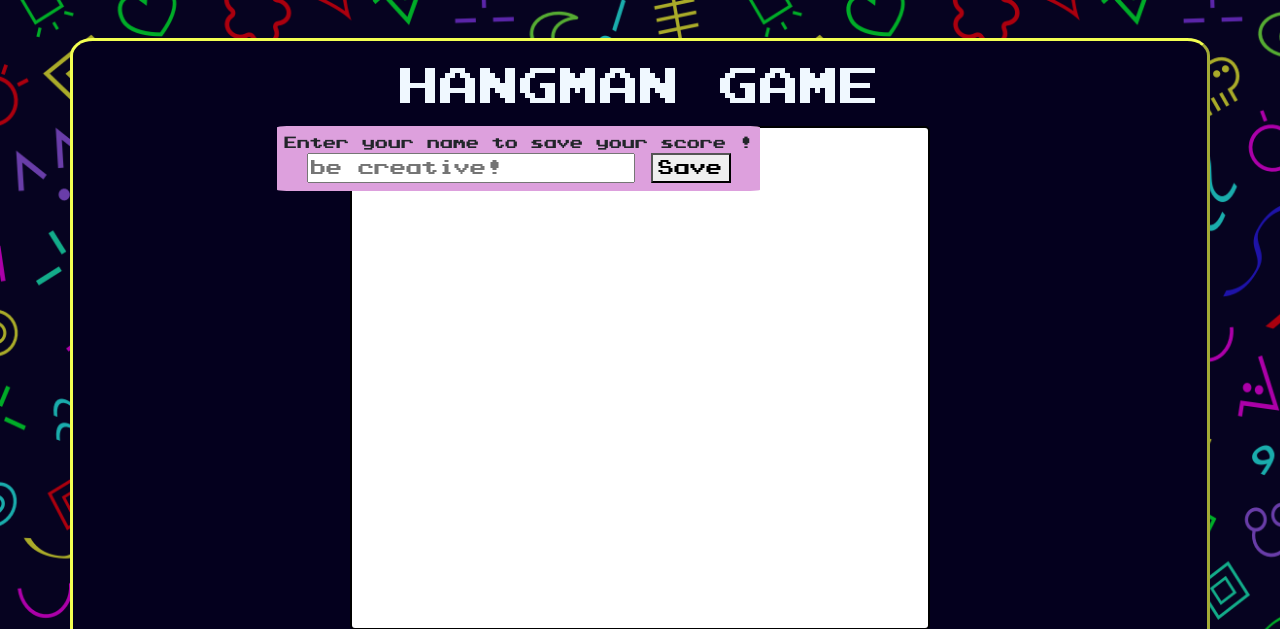
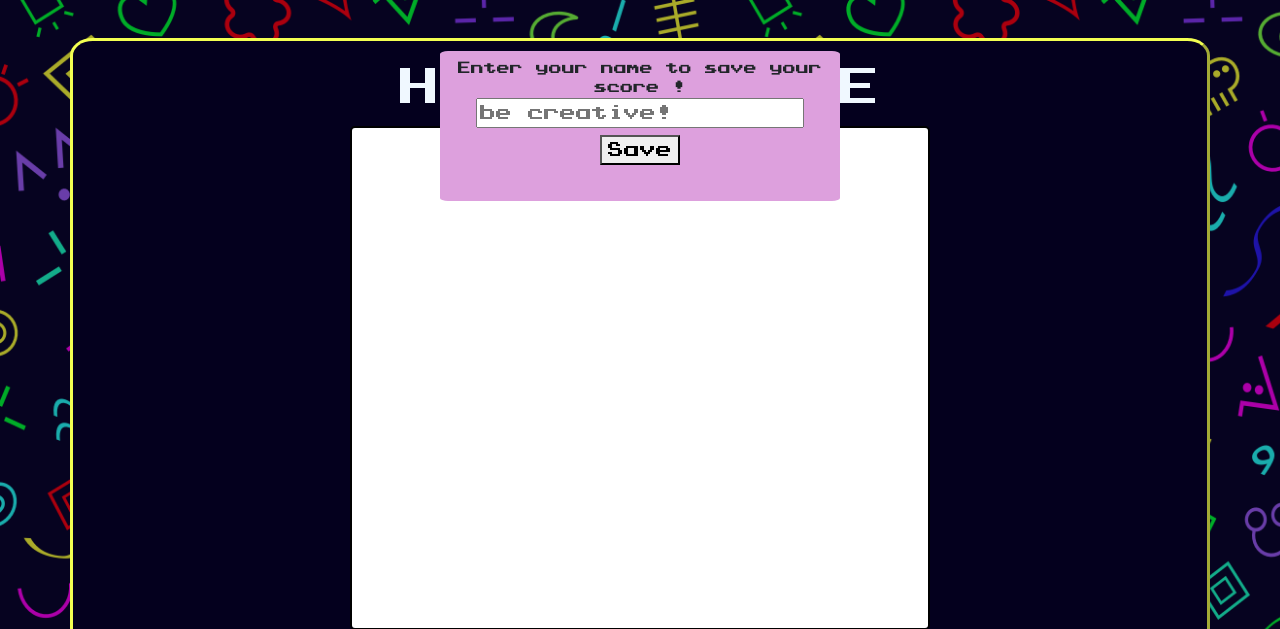
Before and after one commit to LilboX3/ITproj_PixelPlayground, a PHP site: page /Hangman.php in a window 1280 px wide. Shown: the part 135-764 px from the top of the page. Run offline with PHP 8.4, Linux system fonts and the light colour scheme.

Commit message:
IT IS CENTERED!!!!

```diff
--- a/navbar.css
+++ b/navbar.css
@@ -15,6 +15,14 @@
   border-radius: 2%;
   position: absolute;
   text-align: center;
+  width:400px;
+  height:150px;
+  left: 50%;
+  transform: translate(-50%, -50%);
+}
+
+.entername button{
+  margin-top: 2%;
 }
 
 .topnav {
```
